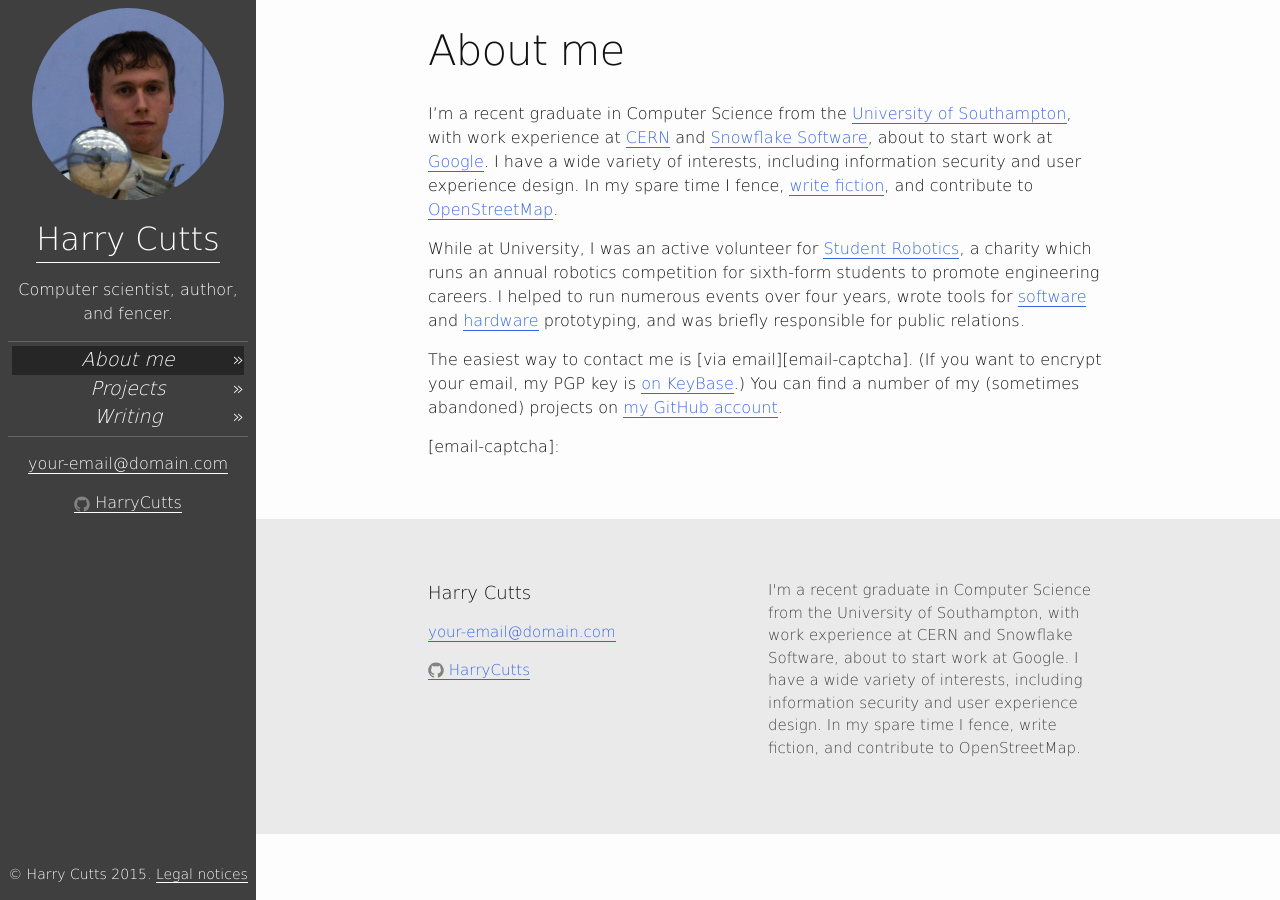
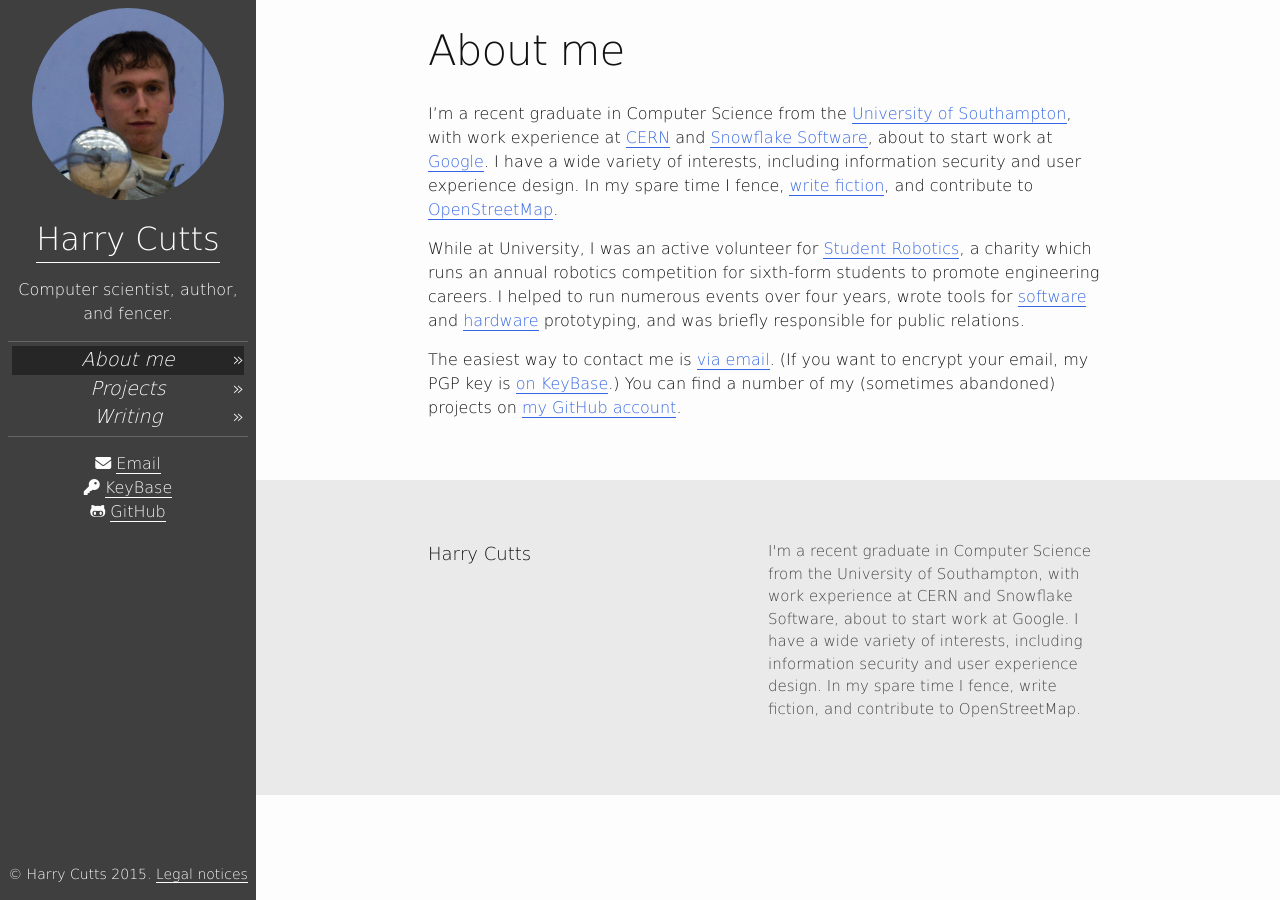
Before and after one commit to HarryCutts/harrycutts.github.io, a Jekyll site: the page built from about.md, in a window 1280 px wide. Built offline with Jekyll 4.4.1, drawn with Linux system fonts in a browser that asks for light colours; nearby versions of some CDN libraries; library files that are not in the unit come from our copies.

Commit message:
Provide contact details in sidebar, not footer

```diff
--- a/_config.yml
+++ b/_config.yml
@@ -1,6 +1,5 @@
 # Site settings
 title: Harry Cutts
-email: your-email@domain.com
 tagline: Computer scientist, author, and fencer.
 description: >
   I'm a recent graduate in Computer Science from the University of Southampton,
@@ -10,8 +9,11 @@
   contribute to OpenStreetMap.
 baseurl: "" # the subpath of your site, e.g. /blog/
 url: "http://yourdomain.com" # the base hostname & protocol for your site
+
+mailhide_url: https://www.google.com/recaptcha/mailhide/d?k=01sTiyQtbP_RmjnQwd_LL5nA==&c=RLEHvb9LouijKewAugGxCUJrhzMWfhj8iF20ZTeW85U
 #twitter_username: jekyllrb
 github_username:  HarryCutts
+keybase_username: hc
 
 # Build settings
 markdown: kramdown
--- a/_includes/footer.html
+++ b/_includes/footer.html
@@ -5,41 +5,6 @@
 		<div class="footer-grid pure-g">
 			<div class="pure-u-1-2">
 				<h2 class="footer-heading">{{ site.title }}</h2>
-
-				<ul class="contact-list">
-					<li><a href="mailto:{{ site.email }}">{{ site.email }}</a></li>
-				</ul>
-
-				<ul class="social-media-list">
-					{% if site.github_username %}
-					<li>
-						<a href="https://github.com/{{ site.github_username }}">
-							<span class="icon	icon--github">
-								<svg viewBox="0 0 16 16">
-									<path fill="#828282" d="M7.999,0.431c-4.285,0-7.76,3.474-7.76,7.761 c0,3.428,2.223,6.337,5.307,7.363c0.388,0.071,0.53-0.168,0.53-0.374c0-0.184-0.007-0.672-0.01-1.32 c-2.159,0.469-2.614-1.04-2.614-1.04c-0.353-0.896-0.862-1.135-0.862-1.135c-0.705-0.481,0.053-0.472,0.053-0.472 c0.779,0.055,1.189,0.8,1.189,0.8c0.692,1.186,1.816,0.843,2.258,0.645c0.071-0.502,0.271-0.843,0.493-1.037 C4.86,11.425,3.049,10.76,3.049,7.786c0-0.847,0.302-1.54,0.799-2.082C3.768,5.507,3.501,4.718,3.924,3.65 c0,0,0.652-0.209,2.134,0.796C6.677,4.273,7.34,4.187,8,4.184c0.659,0.003,1.323,0.089,1.943,0.261 c1.482-1.004,2.132-0.796,2.132-0.796c0.423,1.068,0.157,1.857,0.077,2.054c0.497,0.542,0.798,1.235,0.798,2.082 c0,2.981-1.814,3.637-3.543,3.829c0.279,0.24,0.527,0.713,0.527,1.437c0,1.037-0.01,1.874-0.01,2.129 c0,0.208,0.14,0.449,0.534,0.373c3.081-1.028,5.302-3.935,5.302-7.362C15.76,3.906,12.285,0.431,7.999,0.431z"/>
-								</svg>
-							</span>
-
-							<span class="username">{{ site.github_username }}</span>
-						</a>
-					</li>
-					{% endif %}
-
-					{% if site.twitter_username %}
-					<li>
-						<a href="https://twitter.com/{{ site.twitter_username }}">
-							<span class="icon	icon--twitter">
-								<svg viewBox="0 0 16 16">
-									<path fill="#828282" d="M15.969,3.058c-0.586,0.26-1.217,0.436-1.878,0.515c0.675-0.405,1.194-1.045,1.438-1.809
-									c-0.632,0.375-1.332,0.647-2.076,0.793c-0.596-0.636-1.446-1.033-2.387-1.033c-1.806,0-3.27,1.464-3.27,3.27 c0,0.256,0.029,0.506,0.085,0.745C5.163,5.404,2.753,4.102,1.14,2.124C0.859,2.607,0.698,3.168,0.698,3.767 c0,1.134,0.577,2.135,1.455,2.722C1.616,6.472,1.112,6.325,0.671,6.08c0,0.014,0,0.027,0,0.041c0,1.584,1.127,2.906,2.623,3.206 C3.02,9.402,2.731,9.442,2.433,9.442c-0.211,0-0.416-0.021-0.615-0.059c0.416,1.299,1.624,2.245,3.055,2.271 c-1.119,0.877-2.529,1.4-4.061,1.4c-0.264,0-0.524-0.015-0.78-0.046c1.447,0.928,3.166,1.469,5.013,1.469 c6.015,0,9.304-4.983,9.304-9.304c0-0.142-0.003-0.283-0.009-0.423C14.976,4.29,15.531,3.714,15.969,3.058z"/>
-								</svg>
-							</span>
-
-							<span class="username">{{ site.twitter_username }}</span>
-						</a>
-					</li>
-					{% endif %}
-				</ul>
 			</div>
 
 			<div class="pure-u-1-2">
--- a/_layouts/default.html
+++ b/_layouts/default.html
@@ -18,36 +18,39 @@
 			{% endfor %}
 		</nav>
 
-		<ul class="contact-list">
-			<li><a href="mailto:{{ site.email }}">{{ site.email }}</a></li>
-		</ul>
+		<ul class="social-media-list">
+			{% if site.mailhide_url %}
+			<li>
+				<i class="fa fa-envelope"></i>
+				<a href="{{ site.mailhide_url }}">
+					Email
+				</a>
+			</li>
+			{% endif %}
 
-		<ul class="social-media-list">
+			{% if site.keybase_username %}
+			<li>
+				<i class="fa fa-key"></i>
+				<a href="https://keybase.io/{{ site.keybase_username }}">
+					KeyBase
+				</a>
+			</li>
+			{% endif %}
+
 			{% if site.github_username %}
 			<li>
+				<i class="fa fa-github-alt"></i>
 				<a href="https://github.com/{{ site.github_username }}">
-					<span class="icon icon--github">
-						<svg viewBox="0 0 16 16">
-							<path fill="#828282" d="M7.999,0.431c-4.285,0-7.76,3.474-7.76,7.761 c0,3.428,2.223,6.337,5.307,7.363c0.388,0.071,0.53-0.168,0.53-0.374c0-0.184-0.007-0.672-0.01-1.32 c-2.159,0.469-2.614-1.04-2.614-1.04c-0.353-0.896-0.862-1.135-0.862-1.135c-0.705-0.481,0.053-0.472,0.053-0.472 c0.779,0.055,1.189,0.8,1.189,0.8c0.692,1.186,1.816,0.843,2.258,0.645c0.071-0.502,0.271-0.843,0.493-1.037 C4.86,11.425,3.049,10.76,3.049,7.786c0-0.847,0.302-1.54,0.799-2.082C3.768,5.507,3.501,4.718,3.924,3.65 c0,0,0.652-0.209,2.134,0.796C6.677,4.273,7.34,4.187,8,4.184c0.659,0.003,1.323,0.089,1.943,0.261 c1.482-1.004,2.132-0.796,2.132-0.796c0.423,1.068,0.157,1.857,0.077,2.054c0.497,0.542,0.798,1.235,0.798,2.082 c0,2.981-1.814,3.637-3.543,3.829c0.279,0.24,0.527,0.713,0.527,1.437c0,1.037-0.01,1.874-0.01,2.129 c0,0.208,0.14,0.449,0.534,0.373c3.081-1.028,5.302-3.935,5.302-7.362C15.76,3.906,12.285,0.431,7.999,0.431z"/>
-						</svg>
-					</span>
-
-					<span class="username">{{ site.github_username }}</span>
+					GitHub
 				</a>
 			</li>
 			{% endif %}
 
 			{% if site.twitter_username %}
 			<li>
+				<i class="fa fa-twitter"></i>
 				<a href="https://twitter.com/{{ site.twitter_username }}">
-					<span class="icon icon--twitter">
-						<svg viewBox="0 0 16 16">
-							<path fill="#828282" d="M15.969,3.058c-0.586,0.26-1.217,0.436-1.878,0.515c0.675-0.405,1.194-1.045,1.438-1.809
-							c-0.632,0.375-1.332,0.647-2.076,0.793c-0.596-0.636-1.446-1.033-2.387-1.033c-1.806,0-3.27,1.464-3.27,3.27 c0,0.256,0.029,0.506,0.085,0.745C5.163,5.404,2.753,4.102,1.14,2.124C0.859,2.607,0.698,3.168,0.698,3.767 c0,1.134,0.577,2.135,1.455,2.722C1.616,6.472,1.112,6.325,0.671,6.08c0,0.014,0,0.027,0,0.041c0,1.584,1.127,2.906,2.623,3.206 C3.02,9.402,2.731,9.442,2.433,9.442c-0.211,0-0.416-0.021-0.615-0.059c0.416,1.299,1.624,2.245,3.055,2.271 c-1.119,0.877-2.529,1.4-4.061,1.4c-0.264,0-0.524-0.015-0.78-0.046c1.447,0.928,3.166,1.469,5.013,1.469 c6.015,0,9.304-4.983,9.304-9.304c0-0.142-0.003-0.283-0.009-0.423C14.976,4.29,15.531,3.714,15.969,3.058z"/>
-						</svg>
-					</span>
-
-					<span class="username">{{ site.twitter_username }}</span>
+					Twitter
 				</a>
 			</li>
 			{% endif %}
```
